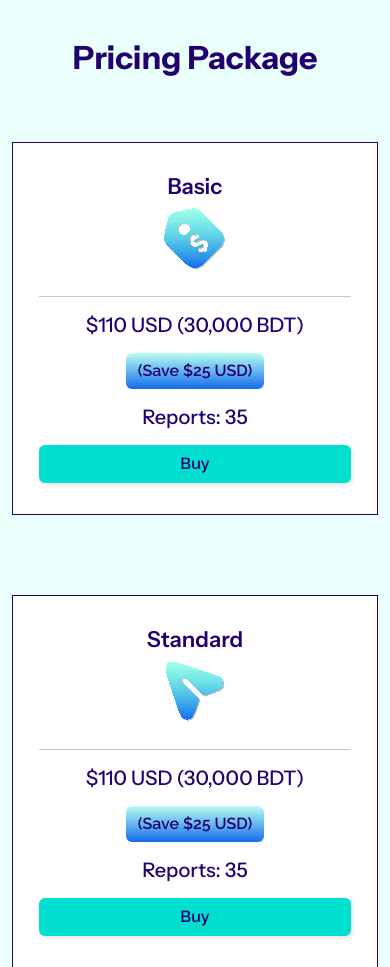
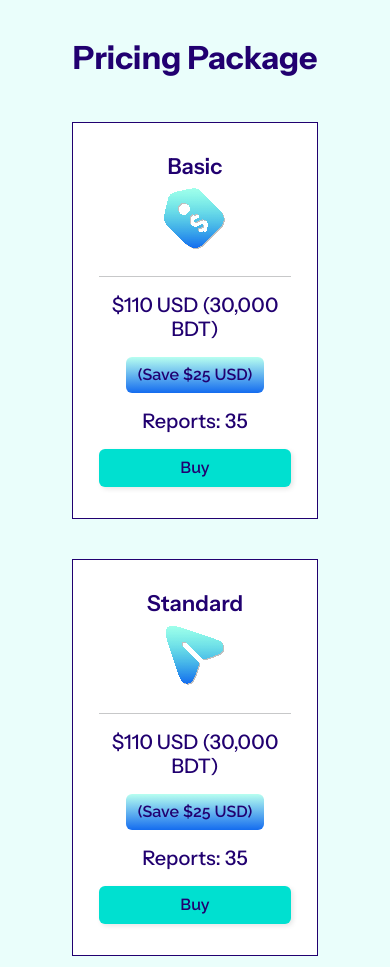
Before and after one commit to ahmobin/car-auction-template, a plain HTML site: page index.html in a window 390 px wide. Shown: the part 980-1947 px from the top of the page. Drawn offline with nearby package versions, Linux system fonts and the light colour scheme; a web font is replaced by a local one.

Commit message:
pricing margin update

```diff
--- a/media.css
+++ b/media.css
@@ -1,6 +1,10 @@
 /* Media Queries for Medium and Small Devices */
 @media (max-width: 991.98px) {
     /* Medium devices (Tablets) */
+
+    .pricing .card {
+        margin: 20px 60px;
+    }
 
     .blog-subtitle {
         width: 100%;
```
